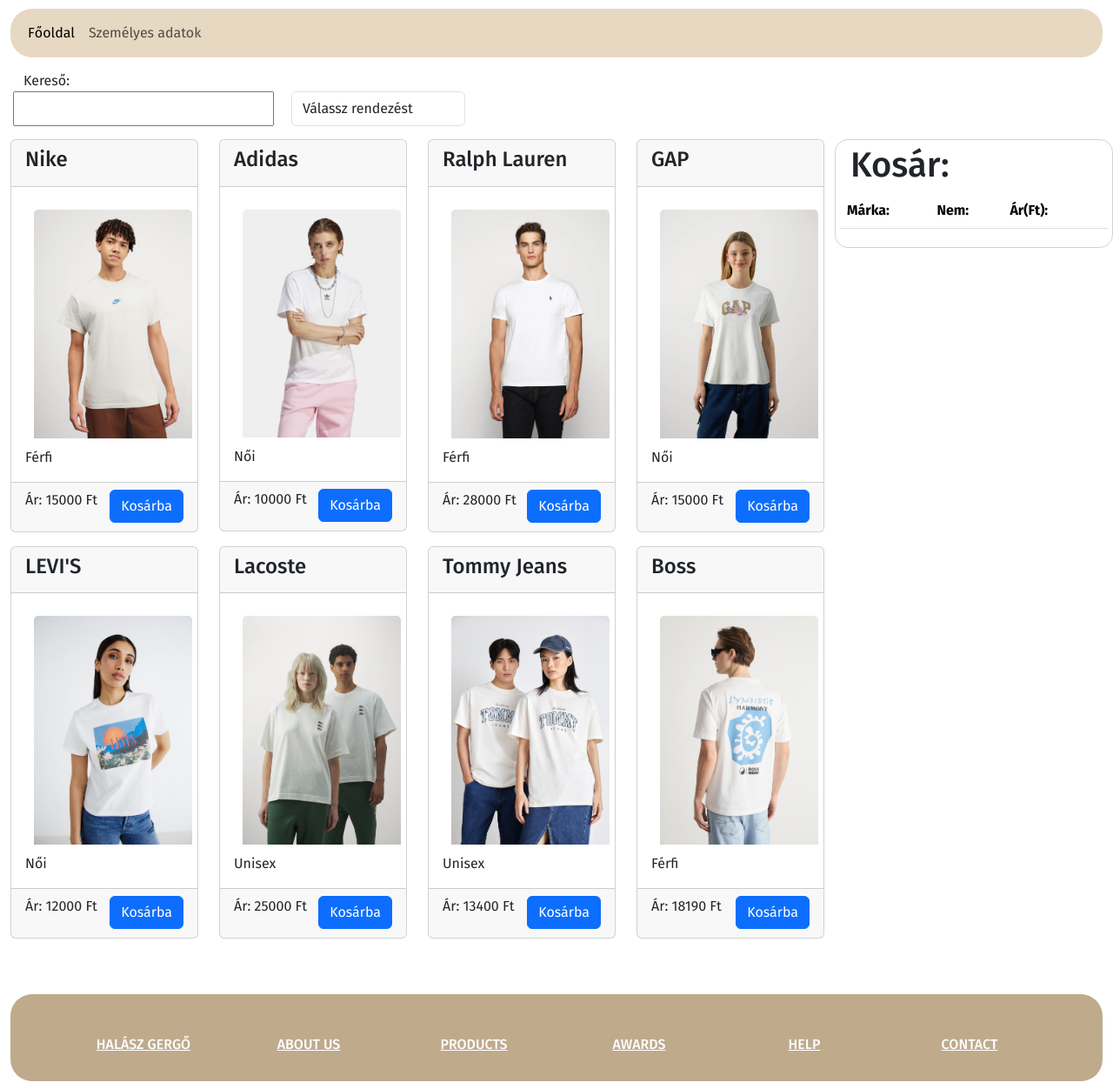
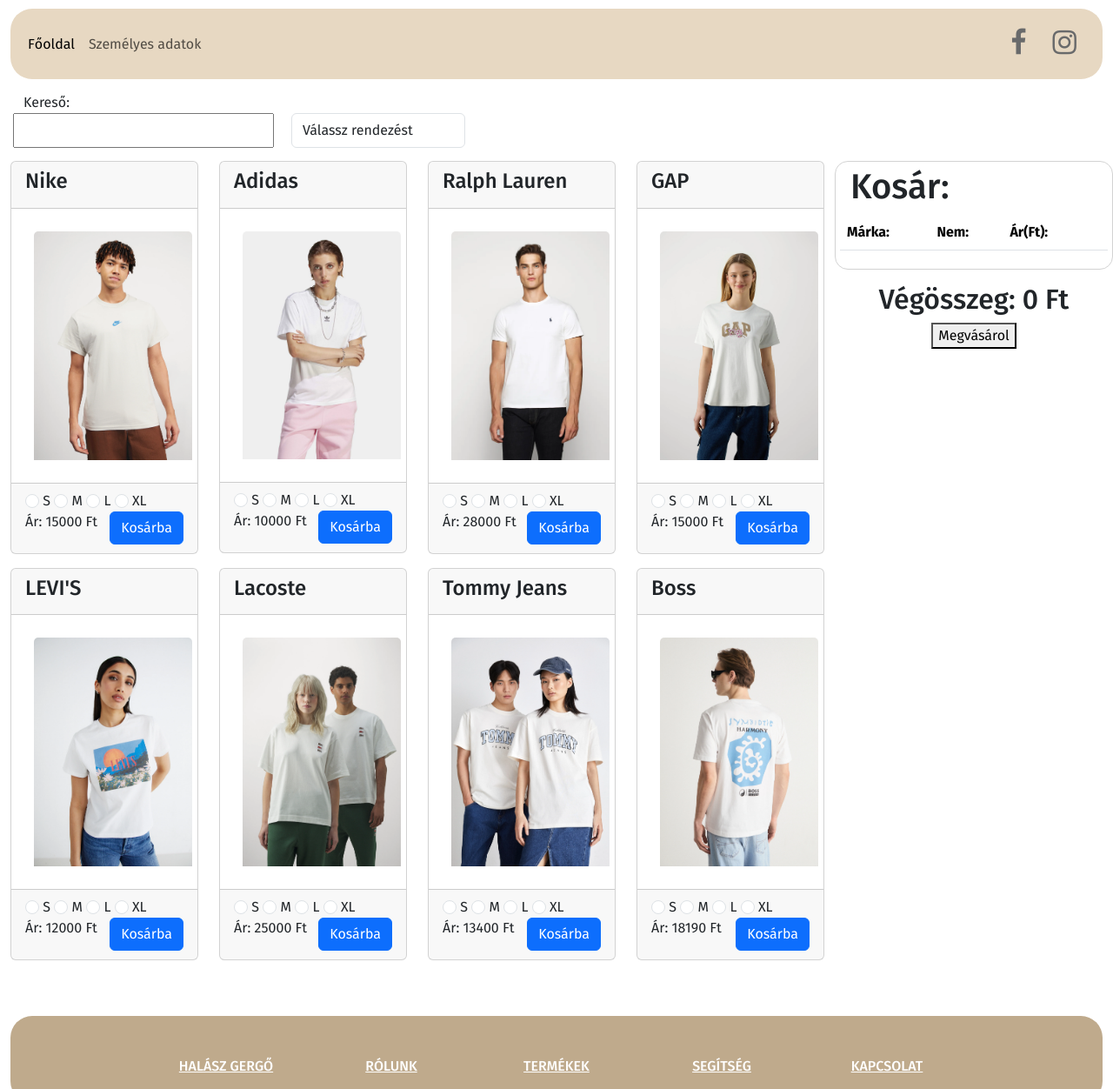
Before and after one commit to HalaszGergo2/WebaruhazListaMuveletek, a plain HTML site: page index.html in a window 1280 px wide. Shown: the part 316-1568 px from the top of the page at 87% size. Drawn offline with nearby package versions, Linux system fonts and the light colour scheme.

Commit message:
Design elemek, ár összessítő

```diff
--- a/htmlOsszeallit.js
+++ b/htmlOsszeallit.js
@@ -1,6 +1,6 @@
 export function htmlCardOsszeallit(lista) {
   let txt = "<div class='row'>";
-  for (let i = 0; i < lista.length; i++){
+  for (let i = 0; i < lista.length; i++) {
     txt += `
         <div class="col-lg-3 mb-3">
             <div class="card">
@@ -9,10 +9,19 @@ export function htmlCardOsszeallit(lista) {
                 </div>
                 <div class="card-body">
                     <img class="nagyit card-img-top" src="${lista[i].kep}" alt="polo">
-                    <p class="card-text">${lista[i].nem}</p>
+
                 </div>
                 <div class="card-footer">
+                <input type="radio" class="form-check-input" id="radio1" name="optradio" value="option1">
+                <label class="form-check-label" for="radio1">S</label>
+                <input type="radio" class="form-check-input" id="radio2" name="optradio" value="option2">
+                <label class="form-check-label" for="radio2">M</label>
+                <input type="radio" class="form-check-input" id="radio3" name="optradio" value="option3">
+                <label class="form-check-label" for="radio3">L</label>
+                <input type="radio" class="form-check-input" id="radio4" name="optradio" value="option4">
+                <label class="form-check-label" for="radio4">XL</label>
                     <p>Ár: ${lista[i].ar} Ft <button id="${i}" class="kosargomb btn btn-primary" style="float: right;">Kosárba</button></p>
+
                 </div>
             </div>
         </div>`;
@@ -28,17 +37,26 @@ export function htmlKosarOsszeallit(lista) {
   txt +=
     "<thead><tr><th>Márka:</th><th>Nem:</th><th>Ár(Ft):</th><th></th></tr></thead>";
   txt += "<tbody>";
-
+  let osszeg = 0
   lista.forEach((elem, index) => {
     txt += `<tr>`;
     for (const kulcs in elem) {
-      txt += `<td>${elem[kulcs]}</td>`;
+      if (kulcs !== 'kep') {
+        txt += `<td>${elem[kulcs]}</td>`;
+      }
+      if (kulcs === 'ar') {
+        osszeg += parseInt(elem[kulcs]);
+      }
     }
     txt += `<td class='torol' id=${index}>🗑️</td>`;
 
     txt += `</tr>`;
   });
   txt += "</tbody></table></div>";
+  txt += "<div class='osszeggomb'>"
+  txt +=`<h2>Végösszeg: ${osszeg} Ft</h2>`;
+  txt += "<button class='megvasarol'>Megvásárol</button>";
+  txt += "</div>";
   return txt;
 }
 
--- a/index.html
+++ b/index.html
@@ -34,6 +34,12 @@
 
                     </ul>
                 </div>
+                <div class="nav-icons">
+                  <ul>
+                    <li><a href="#" target="_blank"><i class="fa fa-facebook fa-2x"></i></a></li>
+                    <li><a href="#" target="_blank"><i class="fa fa-instagram fa-2x"></i></a></li>
+                </ul>
+                </div>
             </nav>
             <div class="be">
               <div class="row">
@@ -41,8 +47,8 @@
                 <input type="text" name="szuro" id="szuro" class="kereso col-lg-6">
                 <select class="form-control col-md-5 " id="rendez" class="col-lg-6">
                     <option>Válassz rendezést</option>
-                    <option value="0">Növekvő sorrend</option>
-                    <option  value="1">Csökkenő sorrend</option>
+                    <option value="0">ABC sorrend</option>
+                    <option  value="1">ABC visszafele</option>
                 </select>
               </div>
             </div>
@@ -69,27 +75,22 @@
                           </div>
                       <div class="col-md-2">
                         <h6 class="text-uppercase font-weight-bold">
-                          <a href="#" class="text-white">About us</a>
+                          <a href="#" class="text-white">Rólunk</a>
                         </h6>
                       </div>
                       <div class="col-md-2">
                         <h6 class="text-uppercase font-weight-bold">
-                          <a href="#" class="text-white">Products</a>
+                          <a href="#" class="text-white">Termékek</a>
                         </h6>
                       </div>
                       <div class="col-md-2">
                         <h6 class="text-uppercase font-weight-bold">
-                          <a href="#" class="text-white">Awards</a>
+                          <a href="#" class="text-white">Segítség</a>
                         </h6>
                       </div>
                       <div class="col-md-2">
                         <h6 class="text-uppercase font-weight-bold">
-                          <a href="#" class="text-white">Help</a>
-                        </h6>
-                      </div>
-                      <div class="col-md-2">
-                        <h6 class="text-uppercase font-weight-bold">
-                          <a href="#" class="text-white">Contact</a>
+                          <a href="#" class="text-white">Kapcsolat</a>
                         </h6>
                       </div>
                     </div>
--- a/main.js
+++ b/main.js
@@ -12,6 +12,7 @@ const kosarLISTA = [];
 init(termekLISTA, kosarLISTA);
 szuresEsemeny();
 rendezEsemeny();
+alertEsemeny("Nincs semmi a kosaradban!");
 export function init(termekLISTA, kosarLISTA) {
   megjelenit(htmlCardOsszeallit(termekLISTA), kartyaELEM);
   megjelenit(htmlKosarOsszeallit(kosarLISTA), kosarELEM);
@@ -25,6 +26,7 @@ function kosarbaRakEsemeny() {
     kosarbaRak(termekLISTA, kosarLISTA, id);
     console.log(kosarLISTA);
     init(termekLISTA, kosarLISTA);
+    alertEsemeny("Vásárlásod sikeres volt!");
   });
 }
 
@@ -34,7 +36,9 @@ function torolEsemeny() {
     let id = event.target.id;
     torol(kosarLISTA, id);
     init(termekLISTA, kosarLISTA);
+    alertEsemeny("Nincs semmi a kosaradban!");
   });
+
 }
 
 function rendezEsemeny() {
@@ -43,13 +47,14 @@ function rendezEsemeny() {
   rendezELEM.on("change", function () {
     console.log(rendezELEM.val());
     if (rendezELEM.val() == 0) {
+      rLISTA = rendez(termekLISTA, 1);
+    } else if (rendezELEM.val() == 1) {
       rLISTA = rendez(termekLISTA, -1);
-    } else if (rendezELEM.val() == 1) {
-      rLISTA = rendez(termekLISTA, 1);
     }
     console.log(rLISTA)
     init(rLISTA)
   });
+
 }
 
 function szuresEsemeny() {
@@ -63,3 +68,10 @@ function szuresEsemeny() {
     init(szurtLISTA);
   });
 }
+
+ function alertEsemeny(uzenet){
+  const vasarolELEM = $(".megvasarol")
+  vasarolELEM.on("click", function(){
+    window.alert(uzenet)
+  })
+ }
--- a/style.css
+++ b/style.css
@@ -1,74 +1,91 @@
+@import url("https://fonts.googleapis.com/css2?family=Fira+Sans:ital,wght@0,100;0,200;0,300;0,400;0,500;0,600;0,700;0,800;0,900;1,100;1,200;1,300;1,400;1,500;1,600;1,700;1,800;1,900&display=swap");
 
-@import url('https://fonts.googleapis.com/css2?family=Fira+Sans:ital,wght@0,100;0,200;0,300;0,400;0,500;0,600;0,700;0,800;0,900;1,100;1,200;1,300;1,400;1,500;1,600;1,700;1,800;1,900&display=swap');
-
-*{
+* {
   font-family: "Fira Sans", sans-serif;
 }
 
-.logo{
+.logo {
   padding: 15px;
   border-radius: 150px;
   width: 250px;
 }
-.navbar{
+.navbar {
   background-color: #e7d8c2;
   border-radius: 25px;
   margin-top: 10px;
 }
-h1{
+h1 {
   margin: auto;
 }
-footer{
+footer {
   text-align: center;
 }
 
-header{
+header {
   color: #f8f4ed;
-  background-color: #BFAA8C;
+  background-color: #bfaa8c;
   text-align: center;
   padding: 5px;
   border-radius: 25px;
 }
-footer{
-    background-color: #BFAA8C;
+footer {
+  background-color: #bfaa8c;
   padding-bottom: 25px;
   border-radius: 25px;
 }
-.nagyit{
+.nagyit {
   transition: 0.3s ease;
   cursor: zoom-in;
   margin: 10px;
+  position: relative;
 }
-.nagyit:hover{
+.nagyit:hover {
   transform: scale(1.3);
+  box-shadow: 0 0 10px black;
+  z-index: 1;
 }
 
-.be{
+.be {
   padding: 15px;
 }
-#rendez{
+#rendez {
   margin-left: 20px;
   width: 200px;
 }
-#szuro{
+#szuro {
   height: 40px;
   width: 300px;
 }
-.tabla{
+.tabla {
   border: 1px solid lightgrey;
   border-radius: 15px;
   padding: 5px;
 }
-.fa {
-    padding: 20px;
-    font-size: 30px;
-    width: 30px;
+.nav-icons ul {
+  display: flex;
+  list-style-type: none;
+}
+.nav-icons ul li{
+    padding-right: 10px;
+    margin-top: 15px;
+    margin-right: 20px;
+}
+.nav-icons a {
+  color: #696a6b;
+  font-weight: bold;
+  text-decoration: none;
+}
+.fa-facebook:hover {
+  color: #3b5998;
+  transition: 0.7s;
+}
+.fa-instagram:hover {
+  color: #c23484;
+  transition: 0.7s;
+}
+.osszeggomb{
+    margin-top: 20px;
+    margin:auto;
     text-align: center;
-    text-decoration: none;
-    margin: 5px 2px;
-    border-radius: 50%;
+    padding: 15px;
 }
-  .fa-facebook {
-    background: #3B5998;
-    color: white;
-  }
```
Also changed, not shown: fuggvenyek.js (line endings or trailing spaces). Lines whose indentation alone changed are shown as unchanged.
